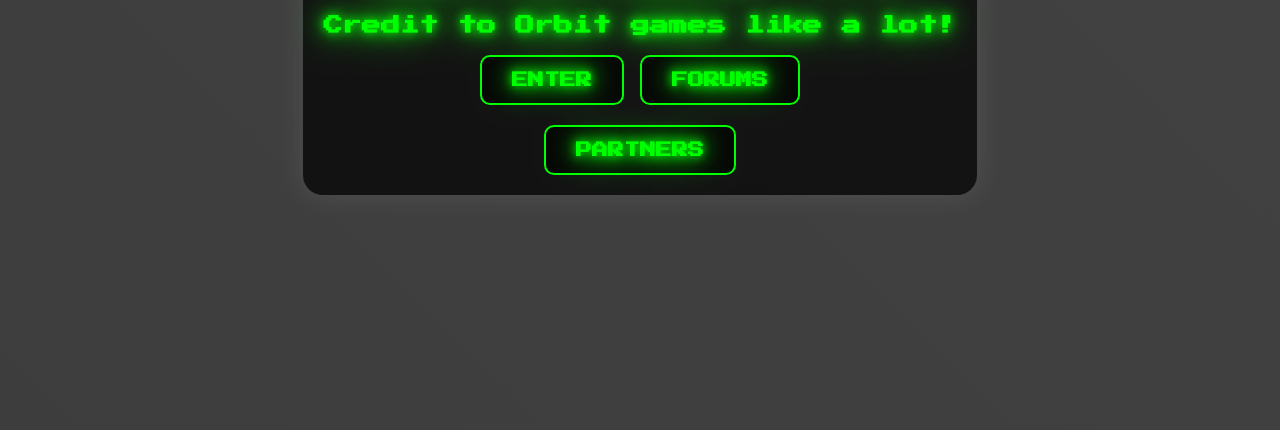
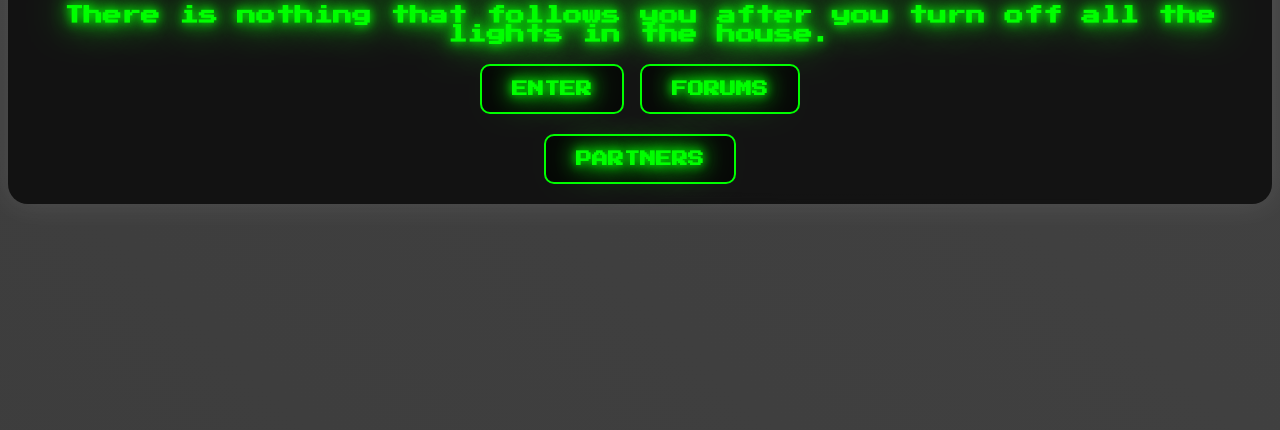
Before and after one commit to chanceisscoolest/Retarded-V.4, a plain HTML site: page index.html in a window 1280 px wide. Shown: the part 386-816 px from the top of the page. Drawn offline with Linux system fonts and the light colour scheme.

Commit message:
Update index.html
bals

```diff
--- a/index.html
+++ b/index.html
@@ -90,6 +90,29 @@
             "Born to game!",
             "Arcade insanity begins now!",
             "Credit to Orbit games  like a lot!",
+            "ZA HANDO ZA WARUDO",
+            "My name is Kira Yoshikage",
+            "Za Warudo! Toki wo tomare!",
+            "Mado in heaven!",
+            "Shhhh Soft Ando Wetto",
+            "Do your work.",
+            "To any teachers seeing this, please help me, I am stuck in the machine.",
+            "get s.interlope.pull:27015",
+            "Star Platinum: The World!",
+            "shoutout to my childhood youtubers (YuB)",
+            "FREE PALPATINE",
+            "im gonna touch u",
+            "MACHINE! GET OUT OF MY PALACE!!!",
+            "I am going to ULTRAKILL YOU!",
+            "im going to make you scared of me.",
+            "hide the link bruzz",
+            "someone's looking over your shoulder.",
+            "behind you...",
+            "SHIIIIIZZZZAAAAA",
+            "For the wages of sin is death, but the free gift of god is eternal life, in Jesus Christ our LORD.",
+            "There is nothing that follows you after you turn off all the lights in the house.",
+            "Livin' that Golden Experience"
+
         ];
         document.getElementById("randomMessage").innerText = messages[Math.floor(Math.random() * messages.length)];
 
```
